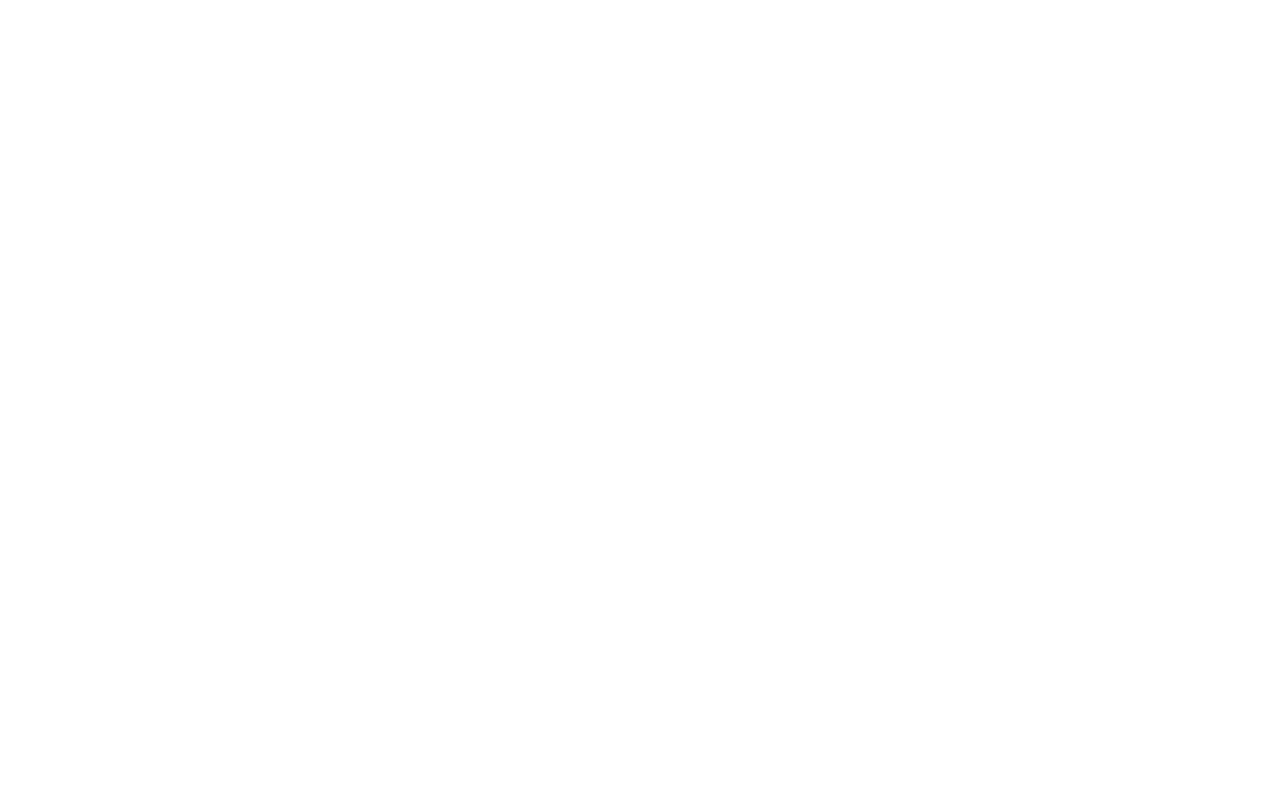
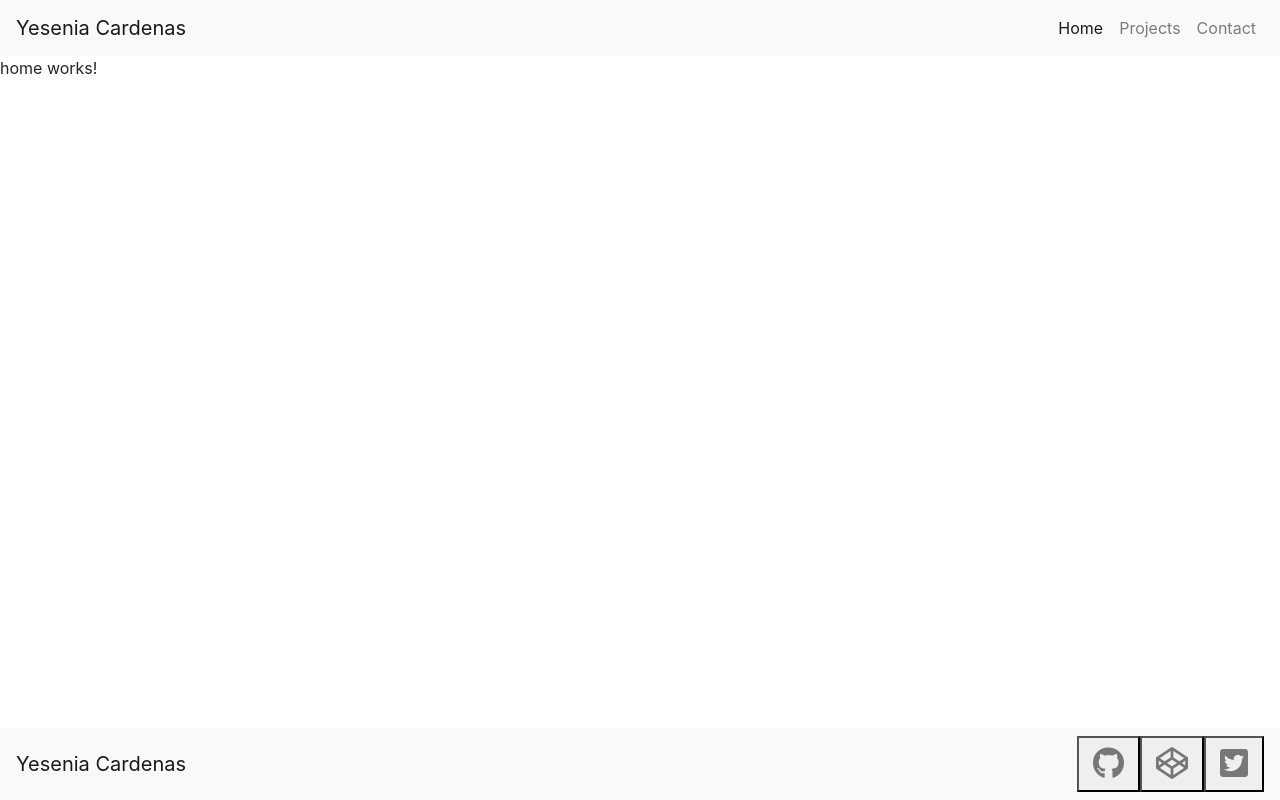
Before and after one commit to YeseniaEC/folio, an Angular app: page / in a window 1280 px wide. Built offline with nearby package versions, Linux system fonts and the light colour scheme.

Commit message:
finished basic page change routing

```diff
--- a/src/app/modules/app-routing/app-routing.module.ts
+++ b/src/app/modules/app-routing/app-routing.module.ts
@@ -1,11 +1,11 @@
 import { NgModule } from '@angular/core';
 import { CommonModule } from '@angular/common';
-import { RouterModule, Routes, Router } from '@angular/router';
+import { RouterModule, Route } from '@angular/router';
 import { HomeComponent } from 'src/app/components/home/home.component';
 import { ContactComponent } from 'src/app/components/contact/contact.component';
 import { ProjectsComponent } from 'src/app/components/projects/projects.component';
 
-const routes: Routes = [
+const routes: Route[] = [
   { path: '', component: HomeComponent },
   { path: 'contact', component: ContactComponent },
   { path: 'projects', component: ProjectsComponent }
--- a/src/app/nav/nav.component.html
+++ b/src/app/nav/nav.component.html
@@ -7,15 +7,15 @@
   <div class="collapse navbar-collapse" id="navbarSupportedContent">
     <ul class="navbar-nav ml-auto">
       <li class="nav-item active">
-        <a class="nav-link" href="#home">Home <span class="sr-only">(current)</span></a>
+        <a class="nav-link" [routerLink]="['home']">Home <span class="sr-only">(current)</span></a>
       </li>
       <li class="nav-item">
-        <a class="nav-link" href="#projects">Projects <span class="sr-only"></span></a>
+        <a class="nav-link" [routerLink]="['projects']">Projects <span class="sr-only"></span></a>
       </li>
       <li class="nav-item">
-        <a class="nav-link" href="#contact">Contact</a>
+        <a class="nav-link" [routerLink]="['contact']">Contact</a>
       </li>
     </ul>
   </div>
 </nav>
-<!-- <router-outlet></router-outlet> -->
+<router-outlet></router-outlet>
```
Also changed, not shown: src/app/app.module.ts (+4 -4 lines).
